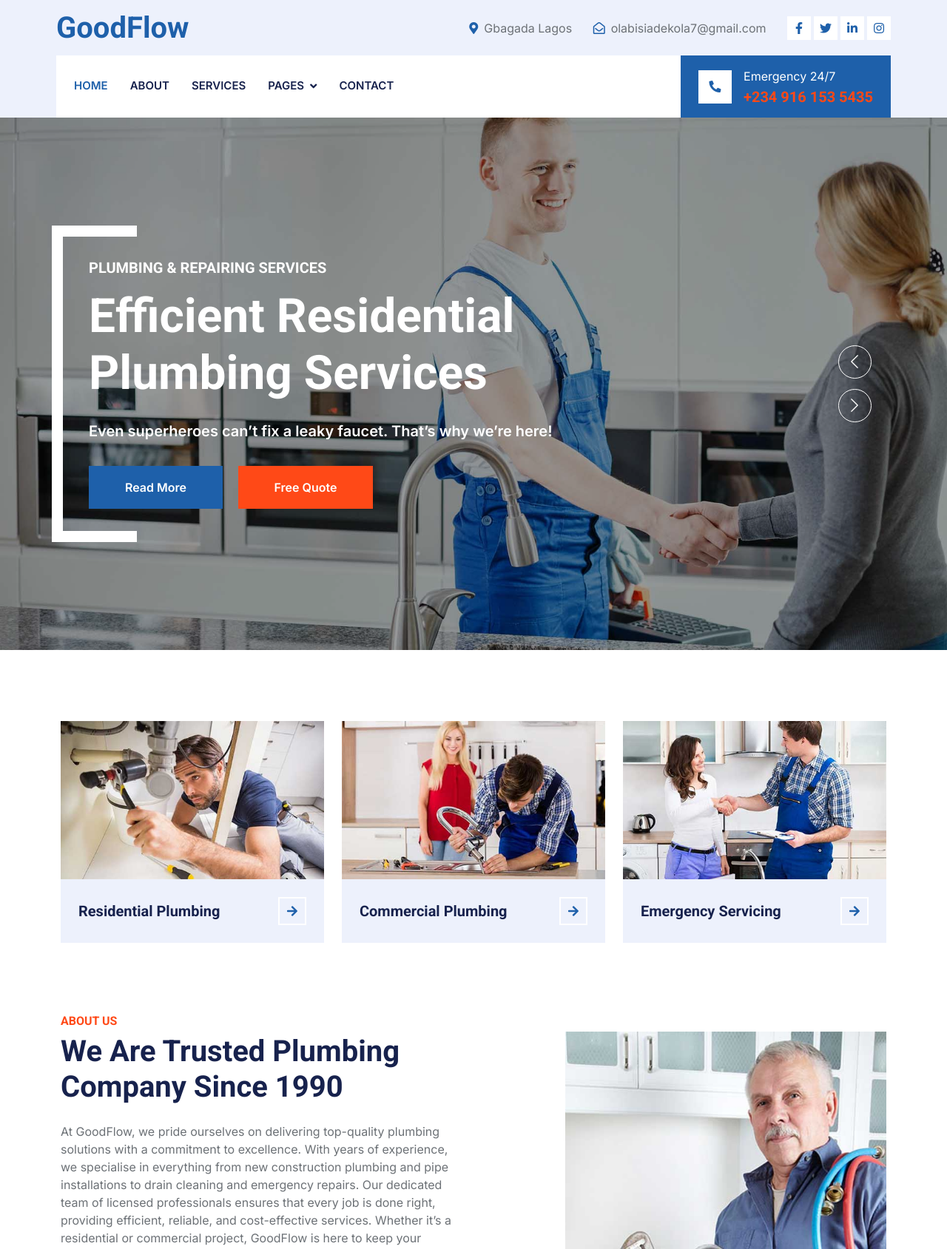
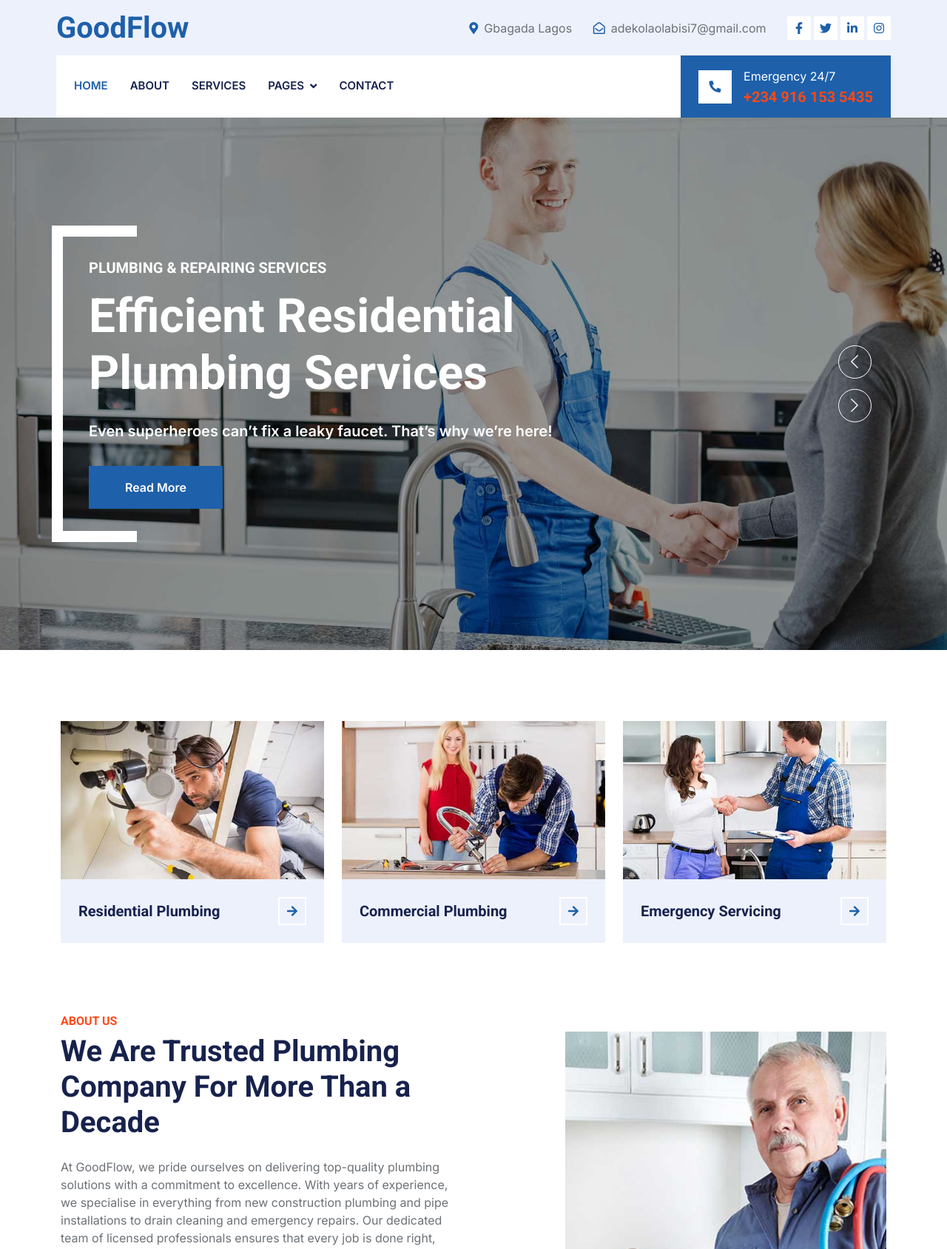
Before and after one commit to kehman18/GoodFlow, a Flask app: page / in a window 1280 px wide. Shown: the top 1689 px of the page at 74% size. Run offline with Flask 3, Linux system fonts and the light colour scheme; some libraries are stand-ins or nearby versions.

Commit message:
more edit made to the index file

```diff
--- a/templates/index.html
+++ b/templates/index.html
@@ -77,19 +77,27 @@
           </div>
           <div class="h-100 d-inline-flex align-items-center me-4">
             <i class="far fa-envelope-open text-primary me-2"></i>
-            <p class="m-0">olabisiadekola7@gmail.com</p>
+            <p class="m-0">adekolaolabisi7@gmail.com</p>
           </div>
           <div class="h-100 d-inline-flex align-items-center">
-            <a class="btn btn-sm-square bg-white text-primary me-1" href=""
+            <a
+              class="btn btn-sm-square bg-white text-primary me-1"
+              href="https://www.facebook.com/share/xDNUyBszjYTmEkt9/?mibextid=qi2Omg"
               ><i class="fab fa-facebook-f"></i
             ></a>
-            <a class="btn btn-sm-square bg-white text-primary me-1" href=""
+            <a
+              class="btn btn-sm-square bg-white text-primary me-1"
+              href="https://x.com/adekolabisiano7?t=PLCj_8JSdtXbCXkTP-jVrg&s=09"
               ><i class="fab fa-twitter"></i
             ></a>
-            <a class="btn btn-sm-square bg-white text-primary me-1" href=""
+            <a
+              class="btn btn-sm-square bg-white text-primary me-1"
+              href="https://www.linkedin.com/in/adekola-olabisi-399230218?utm_source=share&utm_campaign=share_via&utm_content=profile&utm_medium=android_app"
               ><i class="fab fa-linkedin-in"></i
             ></a>
-            <a class="btn btn-sm-square bg-white text-primary me-0" href=""
+            <a
+              class="btn btn-sm-square bg-white text-primary me-0"
+              href="https://www.instagram.com/adekola8592?igsh=MW10cGlscWJkMzc0dw=="
               ><i class="fab fa-instagram"></i
             ></a>
           </div>
@@ -181,14 +189,9 @@
                     here!
                   </p>
                   <a
-                    href=""
+                    href="./about.html"
                     class="btn btn-primary py-md-3 px-md-5 me-3 animated slideInLeft"
                     >Read More</a
-                  >
-                  <a
-                    href=""
-                    class="btn btn-secondary py-md-3 px-md-5 animated slideInRight"
-                    >Free Quote</a
                   >
                 </div>
               </div>
@@ -217,14 +220,9 @@
                     it!
                   </p>
                   <a
-                    href=""
+                    href="./about.html"
                     class="btn btn-primary py-md-3 px-md-5 me-3 animated slideInLeft"
                     >Read More</a
-                  >
-                  <a
-                    href=""
-                    class="btn btn-secondary py-md-3 px-md-5 animated slideInRight"
-                    >Free Quote</a
                   >
                 </div>
               </div>
@@ -316,7 +314,7 @@
         <div class="row g-5">
           <div class="col-lg-6 wow fadeInUp" data-wow-delay="0.1s">
             <h6 class="text-secondary text-uppercase">About Us</h6>
-            <h1 class="mb-4">We Are Trusted Plumbing Company Since 1990</h1>
+            <h1 class="mb-4">We Are Trusted Plumbing Company For More Than a Decade</h1>
             <p class="mb-4">
               At GoodFlow, we pride ourselves on delivering top-quality plumbing
               solutions with a commitment to excellence. With years of
@@ -468,7 +466,7 @@
                 <p class="text-primary fw-medium">
                   <i class="fa fa-check text-success me-2"></i>Support 24/7
                 </p>
-                <a href="" class="btn bg-white text-primary w-100 mt-2"
+                <a href="./service.html" class="btn bg-white text-primary w-100 mt-2"
                   >Read More<i class="fa fa-arrow-right text-secondary ms-2"></i
                 ></a>
               </div>
@@ -494,7 +492,7 @@
                 <p class="text-primary fw-medium">
                   <i class="fa fa-check text-success me-2"></i>Support 24/7
                 </p>
-                <a href="" class="btn bg-white text-primary w-100 mt-2"
+                <a href="./service.html" class="btn bg-white text-primary w-100 mt-2"
                   >Read More<i class="fa fa-arrow-right text-secondary ms-2"></i
                 ></a>
               </div>
@@ -521,7 +519,7 @@
                 <p class="text-primary fw-medium">
                   <i class="fa fa-check text-success me-2"></i>Support 24/7
                 </p>
-                <a href="" class="btn bg-white text-primary w-100 mt-2"
+                <a href="./service.html" class="btn bg-white text-primary w-100 mt-2"
                   >Read More<i class="fa fa-arrow-right text-secondary ms-2"></i
                 ></a>
               </div>
@@ -548,7 +546,7 @@
                 <p class="text-primary fw-medium">
                   <i class="fa fa-check text-success me-2"></i>Support 24/7
                 </p>
-                <a href="" class="btn bg-white text-primary w-100 mt-2"
+                <a href="./service.html" class="btn bg-white text-primary w-100 mt-2"
                   >Read More<i class="fa fa-arrow-right text-secondary ms-2"></i
                 ></a>
               </div>
@@ -575,7 +573,7 @@
                 <p class="text-primary fw-medium">
                   <i class="fa fa-check text-success me-2"></i>Support 24/7
                 </p>
-                <a href="" class="btn bg-white text-primary w-100 mt-2"
+                <a href="./service.html" class="btn bg-white text-primary w-100 mt-2"
                   >Read More<i class="fa fa-arrow-right text-secondary ms-2"></i
                 ></a>
               </div>
@@ -602,7 +600,7 @@
                 <p class="text-primary fw-medium">
                   <i class="fa fa-check text-success me-2"></i>Support 24/7
                 </p>
-                <a href="" class="btn bg-white text-primary w-100 mt-2"
+                <a href="./service.html" class="btn bg-white text-primary w-100 mt-2"
                   >Read More<i class="fa fa-arrow-right text-secondary ms-2"></i
                 ></a>
               </div>
```
Also changed, not shown: other parts of templates/index.html (+11 -11 lines).
